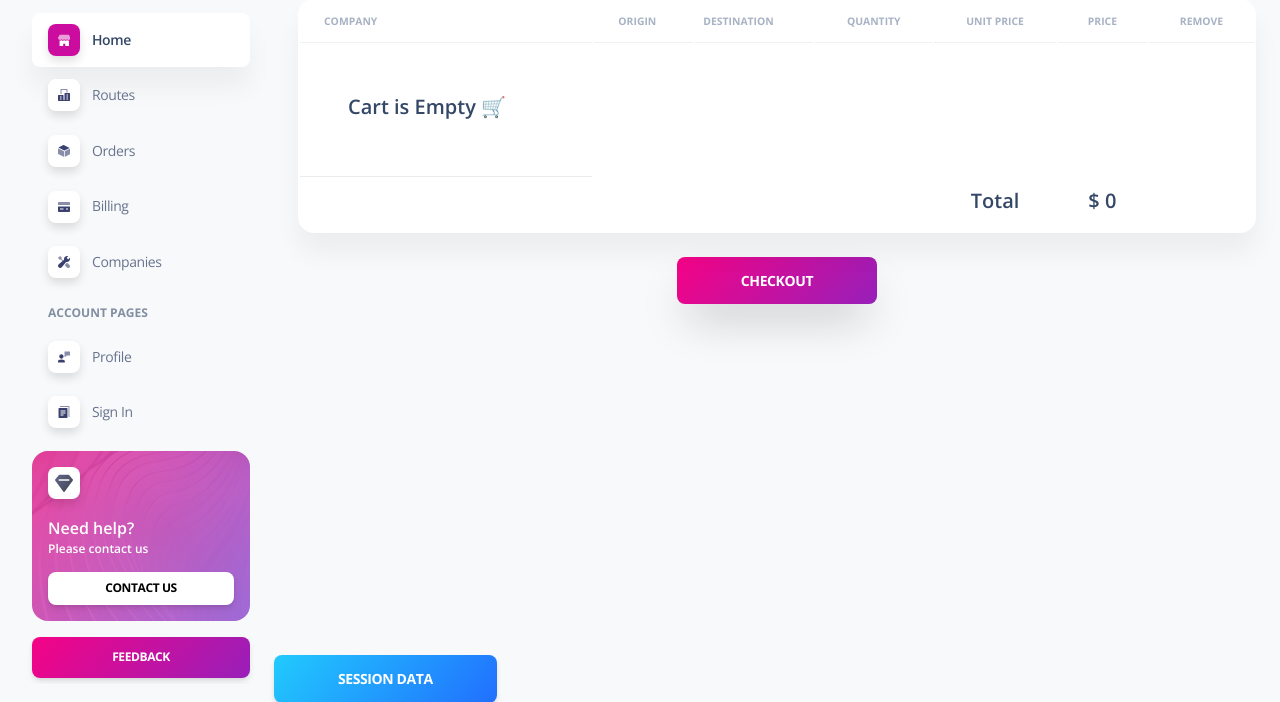
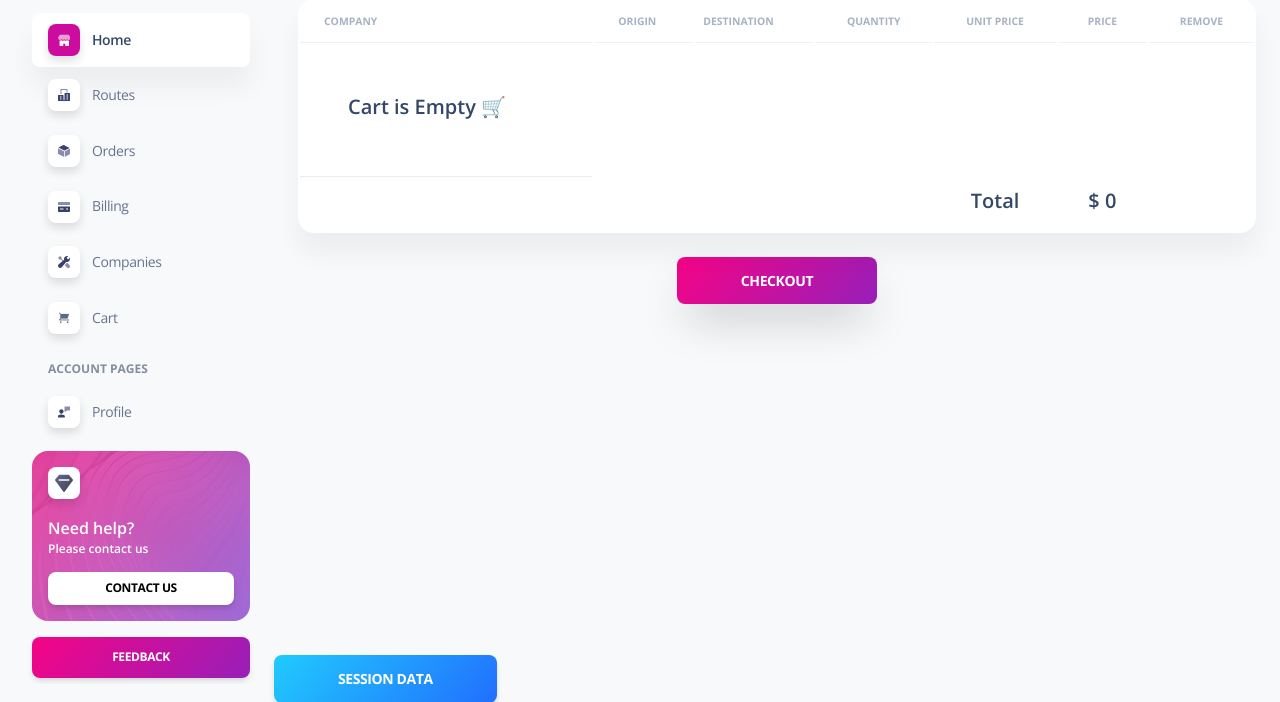
Before and after one commit to gurupratap-matharu/falcon, a Django app: page /cart/ in a window 1280 px wide. Shown: the part 100-802 px from the top of the page. Run offline with Django 4.2, Linux system fonts and the light colour scheme; parts of the project's set-up code (start-up, migrations or seed data) failed here and were passed over; some libraries are stand-ins or nearby versions.

Commit message:
Show cart in the sidebar pane for now

```diff
--- a/templates/layouts/base-sidebar.html
+++ b/templates/layouts/base-sidebar.html
@@ -166,6 +166,14 @@
               </svg>
             </div>
             <span class="nav-link-text ms-1">Companies</span>
+          </a>
+        </li>
+        <li class="nav-item">
+          <a class="nav-link" href="{% url 'cart:cart_detail' %}">
+            <div class="icon icon-shape icon-sm shadow border-radius-md bg-white text-center me-2 d-flex align-items-center justify-content-center">
+              <i class="ni ni-cart text-dark"></i>
+            </div>
+            <span class="nav-link-text ms-1">Cart</span>
           </a>
         </li>
         <li class="nav-item mt-3">
```
